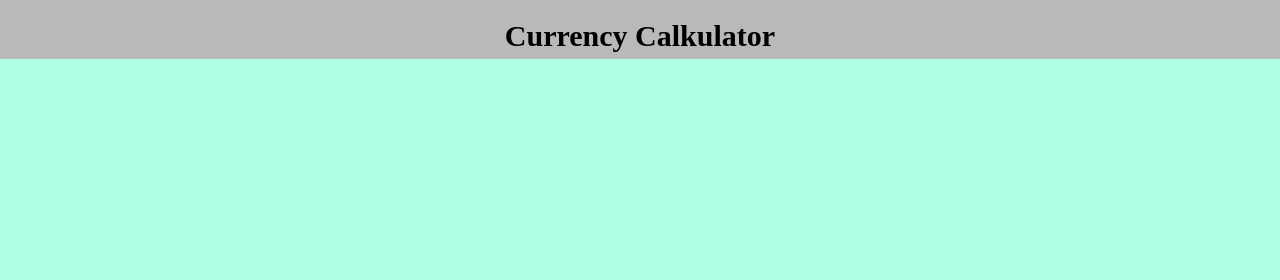
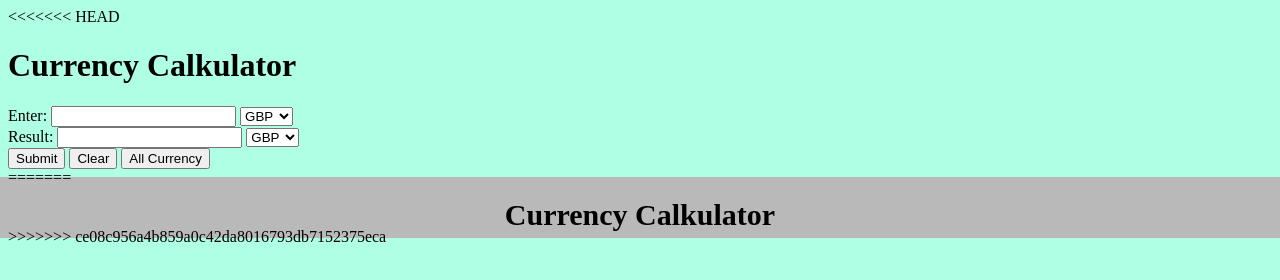
Before and after one commit to Fev1L/CalculatorCurrency, a plain HTML site: page index.html in a window 1280 px wide. Drawn offline with Linux system fonts and the light colour scheme.

Commit message:
Update index.html

```diff
--- a/index.html
+++ b/index.html
@@ -7,8 +7,47 @@
     <link rel="stylesheet" href="style.css">
 </head>
 <body>
+<<<<<<< HEAD
+    <div class="container">
+        <h1>Currency Calkulator</h1>
+        <div class="inputs-container">
+            <div class="input-group">
+                <label for="enter">Enter: </label>
+                <input type="number" id="enter">
+                <select id="enter-currency">
+                    <option value="gbp">GBP</option>
+                    <option value="eur">EUR</option>
+                    <option value="pln">PLN</option>
+                    <option value="usd">USD</option>
+                    <option value="krw">KRW</option>
+                    <option value="cny">CNY</option>
+                </select>
+            </div>
+
+            <div class="input-group">
+                <label for="result">Result: </label>
+                <input type="number" id="result" readonly>
+                <select id="result-currency">
+                    <option value="gbp">GBP</option>
+                    <option value="eur">EUR</option>
+                    <option value="pln">PLN</option>
+                    <option value="usd">USD</option>
+                    <option value="krw">KRW</option>
+                    <option value="cny">CNY</option>
+                </select>
+            </div>
+        </div>
+
+        <div class="buttons">
+            <button id="submit">Submit</button>
+            <button id="clear">Clear</button>
+            <button id="all-currency">All Currency</button>
+        </div>
+    </div>
+=======
     <header>
         <h1 id="headText">Currency Calkulator</h1>
     </header>
+>>>>>>> ce08c956a4b859a0c42da8016793db7152375eca
 </body>
 </html>
```
